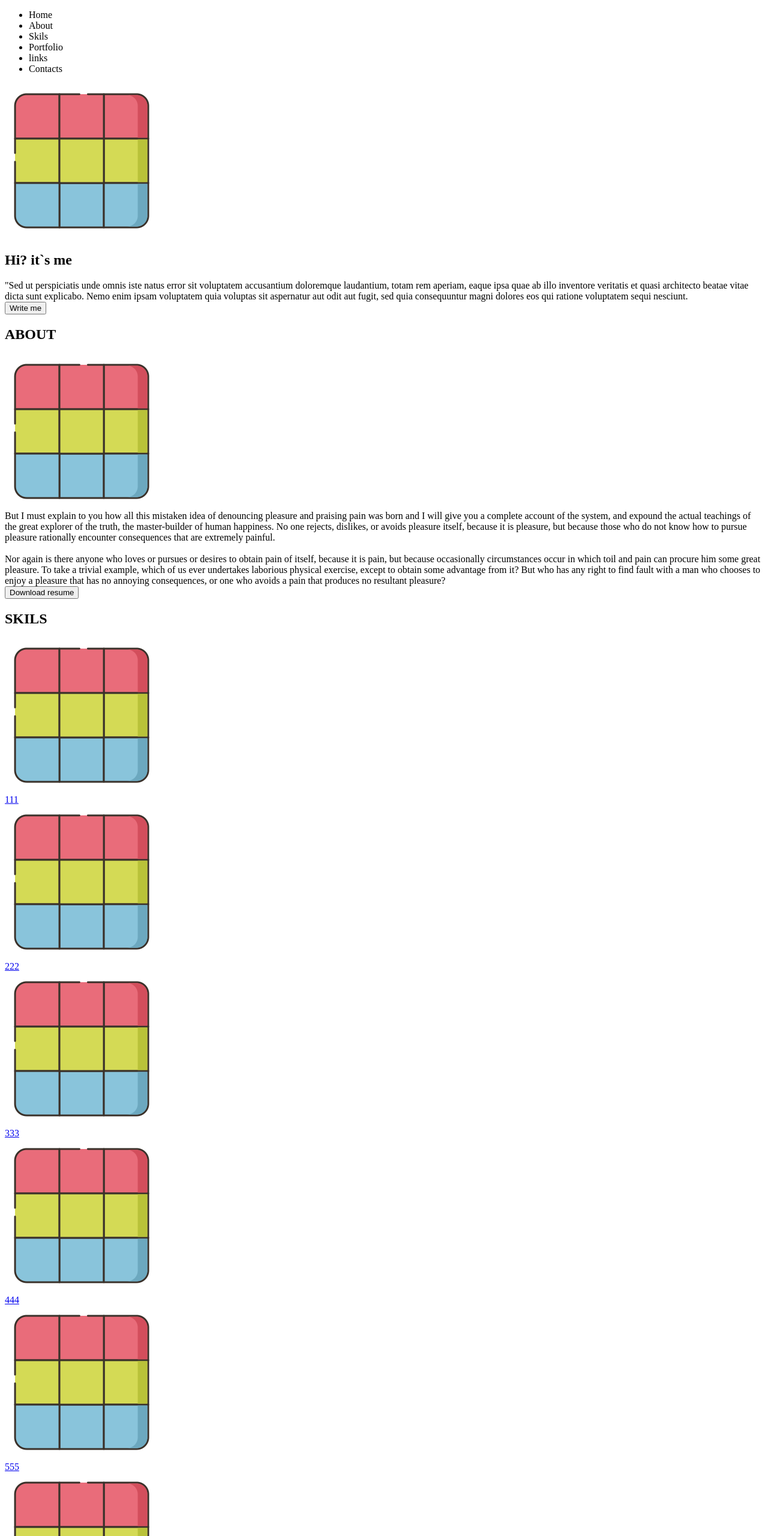
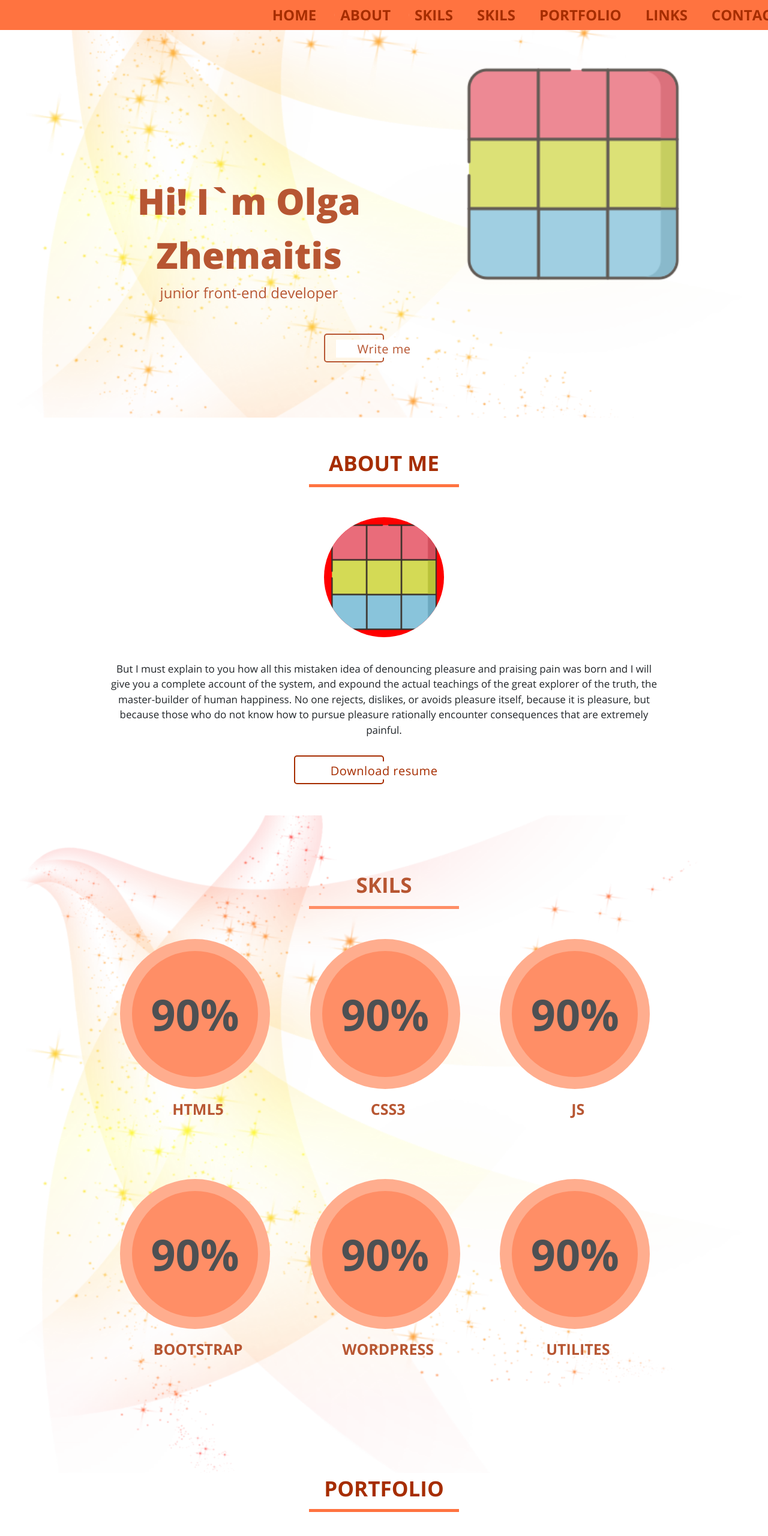
Before and after one commit to OlgaZhemaytis/portfolio, a website: page src/index.html in a window 1280 px wide. Shown: the top 2560 px of the page at 60% size. Drawn offline with Linux system fonts and the light colour scheme.

Commit message:
css update

```diff
--- a/src/css/stylesheet.css
+++ b/src/css/stylesheet.css
@@ -1,6 +1,6 @@
 @font-face {
     font-family: 'Open Sans';
-    src: url('OpenSans-ExtraBold.ttf') format('truetype');
+    src: url('../fonts/OpenSans-ExtraBold.ttf') format('truetype');
     font-weight: 800;
     font-style: normal;
     font-display: swap;
@@ -8,7 +8,7 @@
 
 @font-face {
     font-family: 'Open Sans';
-    src: url('OpenSans-Light.ttf') format('truetype');
+    src: url('../fonts/OpenSans-Light.ttf') format('truetype');
     font-weight: 300;
     font-style: normal;
     font-display: swap;
@@ -16,7 +16,7 @@
 
 @font-face {
     font-family: 'Open Sans';
-    src: url('OpenSans-Bold.ttf') format('truetype');
+    src: url('../fonts/OpenSans-Bold.ttf') format('truetype');
     font-weight: bold;
     font-style: normal;
     font-display: swap;
@@ -24,7 +24,7 @@
 
 @font-face {
     font-family: 'Open Sans';
-    src: url('OpenSans-Regular.ttf') format('truetype');
+    src: url('../fonts/OpenSans-Regular.ttf') format('truetype');
     font-weight: normal;
     font-style: normal;
     font-display: swap;
--- a/src/index.html
+++ b/src/index.html
@@ -4,72 +4,163 @@
 	<meta charset="UTF-8">
 	<meta name="viewport" content="width=device-width, initial-scale=1.0">
 	<title>Portfolio</title>
+	<link rel="stylesheet" href="/src/css/bootstrap-grid.min.css">
+	<link rel="stylesheet" href="/src/css/bootstrap-reboot.min.css">
+	<link rel="stylesheet" href="/src/css/stylesheet.css">
 	<link rel="stylesheet" href="/src/css/style.min.css">
 </head>
 <body>
 	<header>
 		<nav>
-			<ul>
-				<li><a href="#"></a>Home</li>
-				<li><a href="#"></a>About</li>
-				<li><a href="#"></a>Skils</li>
-				<li><a href="#"></a>Portfolio</li>
-				<li><a href="#"></a>links</li>
-				<li><a href="#"></a>Contacts</li>
+			<ul class="menu">
+				<li class="menu__item"><a href="#" class="menu__link">Home</a></li>
+				<li class="menu__item"><a href="#" class="menu__link">About</a></li>
+				<li class="menu__item"><a href="#" class="menu__link">Skils</a></li>
+				<li class="menu__item"><a href="#" class="menu__link">Skils</a></li>
+				<li class="menu__item"><a href="#" class="menu__link">Portfolio</a></li>
+				<li class="menu__item"><a href="#" class="menu__link">links</a></li>
+				<li class="menu__item"><a href="#" class="menu__link">Contacts</a></li>
 			</ul>
+			<div class="hamburger">
+				<span></span>
+				<span></span>
+				<span></span>
+			</div>
 		</nav>
 	</header>
 
 
-	<section class="promo">
+	<div class="promo">
 		<img src="/src/icon/rubik.png" alt="1" class="promo__img">
-		<h2 class="promo__title">Hi? it`s me</h2>
-		<div class=promo__descr>"Sed ut perspiciatis unde omnis iste natus error sit voluptatem accusantium doloremque laudantium, totam rem aperiam, eaque ipsa quae ab illo inventore veritatis et quasi architecto beatae vitae dicta sunt explicabo. Nemo enim ipsam voluptatem quia voluptas sit aspernatur aut odit aut fugit, sed quia consequuntur magni dolores eos qui ratione voluptatem sequi nesciunt. </div>
-		<button class="btn">Write me</button>
-	</section>
+		<div class="promo__tittle">Hi! I`m Olga Zhemaitis</div>
+		<div class=promo__descr>junior front-end developer</div>
+		<button class="button">Write me</button>
+	</div>
 
 
 	<section class="about">
-		<h2 class="title">ABOUT</h2>
+		<div class="container">
+			<h2 class="tittle">ABOUT me</h2>
 			<div class="linebox"></div>
-		<img src="/src/icon/rubik.png" alt="" class="about__img">
-		<div class="about__descr">But I must explain to you how all this mistaken idea of denouncing pleasure and praising pain was born and I will give you a complete account of the system, and expound the actual teachings of the great explorer of the truth, the master-builder of human happiness. No one rejects, dislikes, or avoids pleasure itself, because it is pleasure, but because those who do not know how to pursue pleasure rationally encounter consequences that are extremely painful.<br><br> Nor again is there anyone who loves or pursues or desires to obtain pain of itself, because it is pain, but because occasionally circumstances occur in which toil and pain can procure him some great pleasure. To take a trivial example, which of us ever undertakes laborious physical exercise, except to obtain some advantage from it? But who has any right to find fault with a man who chooses to enjoy a pleasure that has no annoying consequences, or one who avoids a pain that produces no resultant pleasure?
+			<div class="about__round"><img src="/src/icon/rubik.png" alt=""></div>
+			<div class="about__descr">But I must explain to you how all this mistaken idea of denouncing pleasure and praising pain was born and I will give you a complete account of the system, and expound the actual teachings of the great explorer of the truth, the master-builder of human happiness. No one rejects, dislikes, or avoids pleasure itself, because it is pleasure, but because those who do not know how to pursue pleasure rationally encounter consequences that are extremely painful.
 			</div>
 			<button class="btn">Download resume</button>
+		</div>
 	</section>
 
 
 	<section class="skils">
-		<h2 class="title">SKILS</h2>
+		<h2 class="tittle">SKILS</h2>
 		<div class="linebox"></div>
+		<div class="container">
+			<div class="row">
+				<div class="col-md-4">
 					<div class="skils__wrapper">
-			<img src="/src/icon/rubik.png" alt="" class="skils__img">
-			<div class="skils__box"><a href="#" class="skils__link">111</a></div>
+						<div class="skils_item">
+							<div class="diagram progress" data-percent="18">
+								<div class="piece left"></div>
+								<div class="piece right"></div>
+								<div class="text">
+									<div>
+										<b>90%</b>
 									</div>
+								</div>
+							</div>
+						</div>
+						<a href="#" class="skils__link">html5</a>
+					</div>
+				</div>
+				<div class="col-md-4">
 					<div class="skils__wrapper">
-			<img src="/src/icon/rubik.png" alt="" class="skils__img">
-			<div class="skils__box"><a href="#" class="skils__link">222</a></div>
+						<div class="skils_item">
+							<div class="diagram progress" data-percent="18">
+								<div class="piece left"></div>
+								<div class="piece right"></div>
+								<div class="text">
+									<div>
+										<b>90%</b>
 									</div>
+								</div>
+							</div>
+						</div>
+						<div class="skils__box"><a href="#" class="skils__link">CSS3</a></div>
+					</div>
+				</div>
+				<div class="col-md-4">
 					<div class="skils__wrapper">
-			<img src="/src/icon/rubik.png" alt="" class="skils__img">
-			<div class="skils__box"><a href="#" class="skils__link">333</a></div>
+						<div class="skils_item">
+							<div class="diagram progress" data-percent="18">
+								<div class="piece left"></div>
+								<div class="piece right"></div>
+								<div class="text">
+									<div>
+										<b>90%</b>
 									</div>
+								</div>
+							</div>
+						</div>
+						<div class="skils__box"><a href="#" class="skils__link">JS</a></div>
+					</div>
+				</div>
+				<div class="col-md-4">
 					<div class="skils__wrapper">
-			<img src="/src/icon/rubik.png" alt="" class="skils__img">
-			<div class="skils__box"><a href="#" class="skils__link">444</a></div>
+						<div class="skils_item">
+							<div class="diagram progress" data-percent="18">
+								<div class="piece left"></div>
+								<div class="piece right"></div>
+								<div class="text">
+									<div>
+										<b>90%</b>
 									</div>
+								</div>
+							</div>
+						</div>
+						<div class="skils__box"><a href="#" class="skils__link">bootstrap</a></div>
+					</div>
+				</div>
+				<div class="col-md-4">
 					<div class="skils__wrapper">
-			<img src="/src/icon/rubik.png" alt="" class="skils__img">
-			<div class="skils__box"><a href="#" class="skils__link">555</a></div>
+						<div class="skils_item">
+							<div class="diagram progress" data-percent="18">
+								<div class="piece left"></div>
+								<div class="piece right"></div>
+								<div class="text">
+									<div>
+										<b>90%</b>
 									</div>
+								</div>
+							</div>
+						</div>
+						<div class="skils__box"><a href="#" class="skils__link">wordpress</a></div>
+					</div>
+				</div>
+				<div class="col-md-4">
 					<div class="skils__wrapper">
-			<img src="/src/icon/rubik.png" alt="" class="skils__img">
-			<div class="skils__box"><a href="#" class="skils__link">666</a></div>
+						<div class="skils_item">
+							<div class="diagram progress" data-percent="18">
+								<div class="piece left"></div>
+								<div class="piece right"></div>
+								<div class="text">
+									<div>
+										<b>90%</b>
 									</div>
+								</div>
+							</div>
+						</div>
+						<div class="skils__box"><a href="#" class="skils__link">utilites</a></div>
+					</div>
+				</div>
+			</div>
+		</div>
+
+
+
+
 	</section>
 
 	<section class="portfilio">
-		<h2 class="title">PORTFOLIO</h2>
+		<h2 class="tittle">PORTFOLIO</h2>
 		<div class="linebox"></div>
 		<div class="portfolio__descr">At vero eos et accusamus et iusto odio dignissimos ducimus qui blanditiis praesentium voluptatum deleniti atque corrupti quos dolores et quas molestias excepturi sint occaecati cupiditate non provident, similique sunt in culpa qui officia deserunt mollitia animi, id est laborum et dolorum fuga.</div>
 		<div class="portfolio__item">
@@ -102,7 +193,7 @@
 		</div>
 	</section>
 	<footer class="contacts">
-		<h2 class="title">SKILS</h2>
+		<h2 class="tittle">SKILS</h2>
 		<div class="linebox"></div>
 		<iframe src="https://www.google.com/maps/embed?pb=!1m18!1m12!1m3!1d2244.430307459345!2d37.644807315391816!3d55.76839799825725!2m3!1f0!2f0!3f0!3m2!1i1024!2i768!4f13.1!3m3!1m2!1s0x46b54a636edcd2ad%3A0x4c2ca101e2c8c617!2z0JzRj9GB0L3QuNGG0LrQuNC5INC_0YAt0LQsIDQvMywg0JzQvtGB0LrQstCwLCAxMDcwNzg!5e0!3m2!1sru!2sru!4v1599503995218!5m2!1sru!2sru"   style="border:0;" allowfullscreen="" aria-hidden="false" tabindex="0"></iframe>
 		<form  class="links__form" action="#">
--- /dev/null
+++ b/src/sass/base/_variables.scss
@@ -0,0 +1,2 @@
+$main-color: #FF7340;
+$second-color: #A62D00;
--- /dev/null
+++ b/src/sass/block/_about.scss
@@ -0,0 +1,31 @@
+.about{
+	min-height: 400px;
+	padding-top: 50px ;
+	padding-bottom: 50px;
+	&__round{
+		display: block;
+		margin: 0 auto;
+		margin-top: 40px;
+		width: 200px;
+		height: 200px;
+		border-radius: 100%;
+		background-color: red;
+		img{
+			width: 100%;
+			border-radius: 100%;
+		}
+	}
+	&__descr{
+		margin-top: 40px;
+		text-align: center;
+		font-weight: normal;
+		font-size: 17px;
+	}
+}
+.btn{
+	display: block;
+	margin: 0 auto;
+	width: 300px;
+	margin-top: 30px;
+
+}
--- /dev/null
+++ b/src/sass/block/_buttons.scss
@@ -0,0 +1,50 @@
+button {
+	width: 200px;
+	height: 50px;
+	border:none;
+	background: transparent;
+	padding:0 24px;
+	font-size:20px;
+	line-height:52px;
+	position:relative;
+	color:#A62D00;
+	cursor:pointer;
+	letter-spacing: 0.5px;
+	&:before {
+	 	content:'';
+	 	position:absolute;
+	 	left:0;
+	 	top:0;
+	 	width:50%;
+	 	height:48px;
+	 	background: transparent;
+	 	border:2px solid #A62D00;
+	 	z-index: -1;
+	 	border-radius:5px;
+	 	transition:0.3s ease-in-out;
+	}
+	&:after {
+	 	content:'';
+	 	position:absolute;
+	 	left:50%;
+	 	top:50%;
+	 	transform:translate(-50%,-50%);
+	 	background: #fff;
+	 	height:30px;
+	 	width:80%;
+	 	z-index: -1;
+	 	transition:0.3s linear;
+	}
+	 &:hover:after {
+	 	opacity:0;
+	 	background: #A62D00;
+	}
+	&:hover {
+	 	color:#fff;
+	}
+	&:hover:before {
+	 	width:100%;
+	 	background: #A62D00;
+	 	box-shadow:0 10px 90px -2px rgba(#000,0.2);
+	}
+}
--- /dev/null
+++ b/src/sass/block/_header.scss
@@ -0,0 +1,57 @@
+header {
+	position: fixed;
+	height: 50px;
+	background-color: $main-color;
+	margin-top: 0;
+	width: 100%;
+ 	height: 50px;
+ 	z-index: 5;
+}
+.hamburger{
+display: none;
+ }
+.menu {
+	position: absolute;
+	top: 50%;
+	left: 69%;
+	transform: translate(-50%, -50%);
+	margin: 0;
+	padding: 0;
+	display: flex;
+	background-color:$main-color;
+ 	&__item {
+		list-style: none;
+	 }
+	&__link{
+		position: relative;
+		display: flex;
+		justify-content: flex-end;
+		margin: 0 10px;
+		padding: 5px 10px;
+		color: #A62D00;
+		font-size: 24px;
+		font-weight: bold;
+		text-decoration: none;
+		text-transform: uppercase;
+		transition: 0.5s;
+		overflow: hidden;
+		&::before {
+			content: '';
+			position: absolute;
+			top: calc(50% - 2px);
+			left: -100%;
+			width: 100%;
+			height: 4px;
+			background: #FF9973;
+			text-decoration: none;
+			transition: 0.3s;
+		}
+		&:hover {
+			color: #fff;
+			text-decoration: none;
+		}
+		&:hover::before {
+		animation: animate .3s linear forwards;
+		}
+	}
+}
--- /dev/null
+++ b/src/sass/block/_promo.scss
@@ -0,0 +1,42 @@
+.promo{
+	min-height: 500px;
+	background: url('/src/img/t6.png') center (center/cover) no-repeat;
+	opacity: 0.8;
+	top: 50px;
+	padding: 90px 75px;
+	&__img{
+		display: block;
+		width: 400px;
+		float: right;
+		margin-right: 50px;
+	}
+	&__tittle{
+		display: block;
+		margin: 0 auto;
+		font-size: 60px;
+		font-weight: 800;
+		color: #A62D00;
+		text-align: center;
+		padding-top: 200px;
+	}
+	&__descr{
+		float: center;
+		//width: 600px;
+		font-size: 24px;
+		font-weight: 400;
+		color: #A62D00;
+		text-align: center;
+		margin-bottom: 50px;
+	}
+.button{
+	display: block;
+	margin: 0 auto;
+
+}
+
+
+
+
+
+
+}
--- /dev/null
+++ b/src/sass/block/_skils.scss
@@ -0,0 +1,126 @@
+.skils{
+	min-height: 600px;
+	background: url('/src/img/t6.png') center (center/cover) no-repeat;
+	opacity: 0.8;
+	top: 50px;
+	padding: 90px 75px;
+	&__wrapper{
+		padding: 0px 20px;
+		display: block;
+		margin: 0 auto;
+		justify-content: space-between;
+		align-items: start;
+		width: 300px;
+		height: 400px;
+	}
+	&__item{
+		display: block;
+		margin: 0 auto;
+		margin-left: 15px;
+		width: 250px;
+		height:250px;
+		max-width: 100%;
+
+	}
+	&__link{
+		display:block;
+		margin: 0 auto;
+		margin-top: 15px;
+		font-size: 25px;
+        font-weight: bold;
+        text-decoration: none;
+        text-align: center;
+		text-transform: uppercase;
+		color: $second-color;
+		&:hover{
+			color: $second-color;
+		}
+	}
+}
+
+
+
+
+
+
+
+.diagram {
+	width: 250px;
+	height:250px;
+    border-radius: 50%;
+    background: #FF9973;
+    position: relative;
+    overflow: hidden;
+}
+.diagram::before {
+    content: '';
+    display: block;
+    position: absolute;
+    top:20px;
+    left:20px;
+    right:20px;
+    bottom:20px;
+    border-radius: 50%;
+    background: #FF7340;
+    z-index: 3;
+    opacity: 1;
+}
+.diagram .piece {
+    width: 100%;
+    height: 100%;
+    left: 0;
+    right: 0;
+    overflow: hidden;
+    position: absolute;
+}
+.diagram .piece::before {
+    content: '';
+    display: block;
+    position: absolute;
+    width: 50%;
+    height: 100%;
+}
+.diagram .piece.left {
+    transform: rotate(0deg);
+    z-index: 2;
+    border-radius: 50%; /* only FireFox < 75.0v (fix bug)*/
+}
+.diagram.over_50 .piece.left {
+    transform: rotate(180deg);
+}
+.diagram .piece.right {
+    transform: rotate(180deg);
+    z-index: 1;
+    border-radius: 50%; /* only FireFox < 75.0v (fix bug)*/
+}
+.diagram.over_50 .piece.right {
+    transform: rotate(360deg);
+}
+.diagram .left::before {
+    background: none;
+}
+.diagram.over_50 .left::before {
+    background: #990;
+}
+.diagram .right::before {
+    background: none;
+}
+.diagram .text {
+    position: absolute;
+    z-index: 3;
+    top: 0;
+    bottom: 0;
+    left:0;
+    right:0;
+    text-align: center;
+    display: flex;
+    align-items: center;
+    justify-content: center;
+}
+.diagram .text b {
+    font-size: 72px;
+}
+.diagram .text span {
+    font-size: 16px;
+    display: block;
+}
--- /dev/null
+++ b/src/sass/libs/_animate.scss
@@ -0,0 +1,20 @@
+@keyframes animate {
+	0% {
+	  top: calc(50% - 2px);
+	  left: -100%;
+	  height: 4px;
+	  z-index: 1;
+	}
+	50% {
+	  top: calc(50% - 2px);
+	  left: 0;
+	  height: 4px;
+	  z-index: 1;
+	}
+	100% {
+	  top: 0;
+	  left: 0;
+	  height: 100%;
+	  z-index: -1;
+	}
+  }
--- a/src/sass/style.scss
+++ b/src/sass/style.scss
@@ -1,5 +1,18 @@
-.logo {
-	min-height: 2500px;
-	background: url('/src/img/bg.jpg') center (center/cover) no-repeat ;
-	opacity: 0.3;
+* {
+	font-family: 'Open Sans', sans-serif;
+ }
+ .container {
+	max-width: 950px;
+	margin: 0 auto;
 }
+
+@import 'base/variables';
+
+@import 'libs/animate';
+
+@import 'block/header';
+@import 'block/promo';
+@import 'block/buttons';
+@import 'block/about';
+@import 'block/tittle';
+@import 'block/skils';
```
Also changed, not shown: src/sass/block/_tittle.scss (added, +16 -0 lines), dist/css/style.min.css, dist/index.html, src/css/bootstrap-grid.min.css (added), src/css/bootstrap-reboot.min.css (added), src/css/style.min.css, src/img/bg.jpg (deleted), src/img/t6.png (added), 1 other file. Lines whose indentation alone changed are shown as unchanged.
